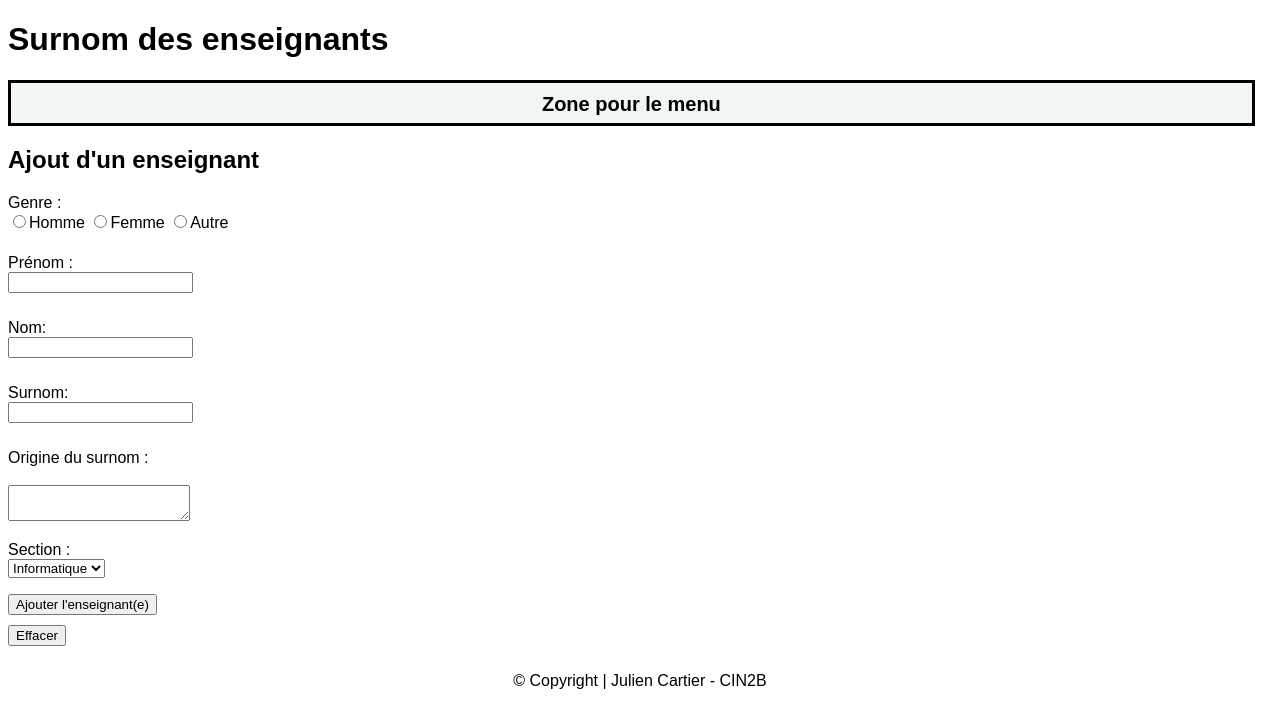
After one commit to KillianGood/151-WebDynamiqueDB, a PHP site: page /php/addTeacher.php in a window 1280 px wide. The commit adds this page. Shown: the top 728 px of the page. Run offline with PHP 8.4, Linux system fonts and the light colour scheme.

Commit message:
Update new add button
new add button to add teacher

```diff
--- a/Code/css/style.css
+++ b/Code/css/style.css
@@ -84,3 +84,26 @@ ul {
  img {
     text-align: right;
  }
+
+  /* FORMULAIRE MODIFICATION */
+ form.form-example {
+  display: table;
+}
+
+div.form-example {
+  display: table-row;
+}
+
+label, input {
+  display: table-cell;
+  margin-bottom: 10px;
+}
+
+label {
+  padding-right: 5px;
+}
+
+.RadioButton {
+  display: block;
+  text-align: left;
+}
--- a/Code/php/Database.php
+++ b/Code/php/Database.php
@@ -93,6 +93,24 @@
         return $results;
     }
 
+    public function addTeacher($surname, $firstname, $gender, $nickname, $nicknameOrigin){
+
+        $query = "INSERT INTO t_teacher (teaName, teaFirstname, teaGender, teaNickname, teaOrigin) VALUES (:surname, :firstname, :gender, :nickname, :nicknameOrigin)";
+        $results = $this->connector->prepare($query);
+        $results->execute(['surname' => $surname, 'firstname' => $firstname, 'gender' => $gender, 'nickname' => $nickname, 'nicknameOrigin' => $nicknameOrigin]);
+
+        return $results;
+    }
+
+    public function addTeacherSection($idTeacher, $idSection){
+
+        $query = "INSERT INTO t_teaches (fkteacher, fksection) VALUES (:idxTeacher, :idxSection)";
+        $results = $this->connector->prepare($query);
+        $results->execute(['idxTeacher' => $idTeacher, 'idxSection' => $idSection]);
+
+        return $results;
+    }
+
     // + tous les autres méthodes dont vous aurez besoin pour la suite (insertTeacher ... etc)
  }
 ?>
--- /dev/null
+++ b/Code/php/addTeacher.php
@@ -0,0 +1,86 @@
+<?php
+require "database.php";
+$db = new Database();
+
+?>
+<!DOCTYPE html>
+<html lang="fr">
+    <head>
+        <!--
+		ETML
+		Auteur      : Killian Good
+		Date        : 23.03.2021
+		Description : Page de détails pour chaque enseignant
+		-->
+        <meta charset="UTF-8">
+        <link href="../css/style.css" rel="stylesheet" type="text/css" />
+        <title>Surnom</title>
+    </head>
+    <body>
+    <h1>Surnom des enseignants</h1>
+    <a href="index.php" class="button">Zone pour le menu</a>
+    <h2>Ajout d'un enseignant</h2>
+		<form method="post" action="addTeacher.php">
+           <p>
+		      <label>Genre :</label>
+		      <input type="radio" name="genre" value="m">Homme
+		      <input type="radio" name="genre" value="w">Femme
+              <input type="radio" name="genre" value="o">Autre
+		   </p>
+		   <p>
+		      <label for="firstname">Prénom :</label>
+		      <input type="text" name="firstname" id="firstname" />
+		   </p>
+           <p>
+		      <label for="name">Nom:</label>
+		      <input type="text" name="name" id="name" />
+		   </p>
+           <p>
+		      <label for="nickname">Surnom:</label>
+		      <input type="text" name="nickname" id="nickname" />
+		   </p>
+		   <p>
+		      <label for="origin">Origine du surnom :</label><br>
+		      <textarea name="origin" id="origin"></textarea>
+		   </p>
+		   <p>
+		      <label for="section">Section :</label>
+		      <select name="section" id="section">
+		         <option value="info">Informatique</option>
+		         <option value="theory">Théorie</option>
+		      </select>
+		   </p>
+           <div class="btnSubmit">
+		      <input type="submit" name="btnSubmit" value="Ajouter l'enseignant(e)" />
+            </div>
+            <div class="btnDelete">
+		      <input type="reset" name="btnDelete" value="Effacer" />
+            </div>
+		</form>
+        <?php
+                if(isset($_POST['btnSubmit'])) {
+                    if(!(isset($_POST['genre'])) || empty($_POST['name']) ||  empty($_POST['firstname']) ||  empty($_POST['nickname']) || empty($_POST['origin'])) { // || $_POST['section'] == 'section') {
+                        echo '<h1 style="color:red; margin:0; padding-top:40px; ">Veuillez renseignez tout les champs</h1>';
+                    }
+                    else {
+                        $teachers = $db->getAllTeachers();
+                        $sections = $db->getAllSections();
+
+                        foreach($teachers as $teacher) {
+
+                        }
+
+                        foreach($sections as $section) {
+
+                        }
+
+                        $db->addTeacher($_POST['name'], $_POST['firstname'], $_POST['genre'], $_POST['nickname'], $_POST['origin']);
+                        $db->addTeacherSection($teacher['idTeacher'] + 1, $section['idSection']);
+                    }
+                }
+            ?>
+    <footer>
+        <p>© Copyright | Julien Cartier - CIN2B</p>
+    </footer>
+    </body>
+</html>
--- a/Code/php/index.php
+++ b/Code/php/index.php
@@ -23,7 +23,7 @@ $teachers = $db->getAllTeachers();
     <body>
         <h1>Surnom des enseignants</h1>
         <a href="#" class="button">Zone pour le menu</a>
-        <h3>Liste des enseignants</h3>
+        <h3>Liste des enseignants</h3> <a href="addTeacher.php" class="btn">Ajouter</a>
         <table class="tableau" width = "60%">
             <tr>
                 <th>Nom</th>
```
Also changed, not shown: Code/php/updateTeacher.php (deleted, +0 -44 lines), Doc/EP2_anthohn/TEST/check.php (added, +140 -0 lines), Doc/EP2_anthohn/TEST/resource.php (added, +74 -0 lines), Doc/EP2_anthohn/TEST/resume.php (added, +77 -0 lines), Doc/EP2_anthohn/TEST/style.css (added, +11 -0 lines).
